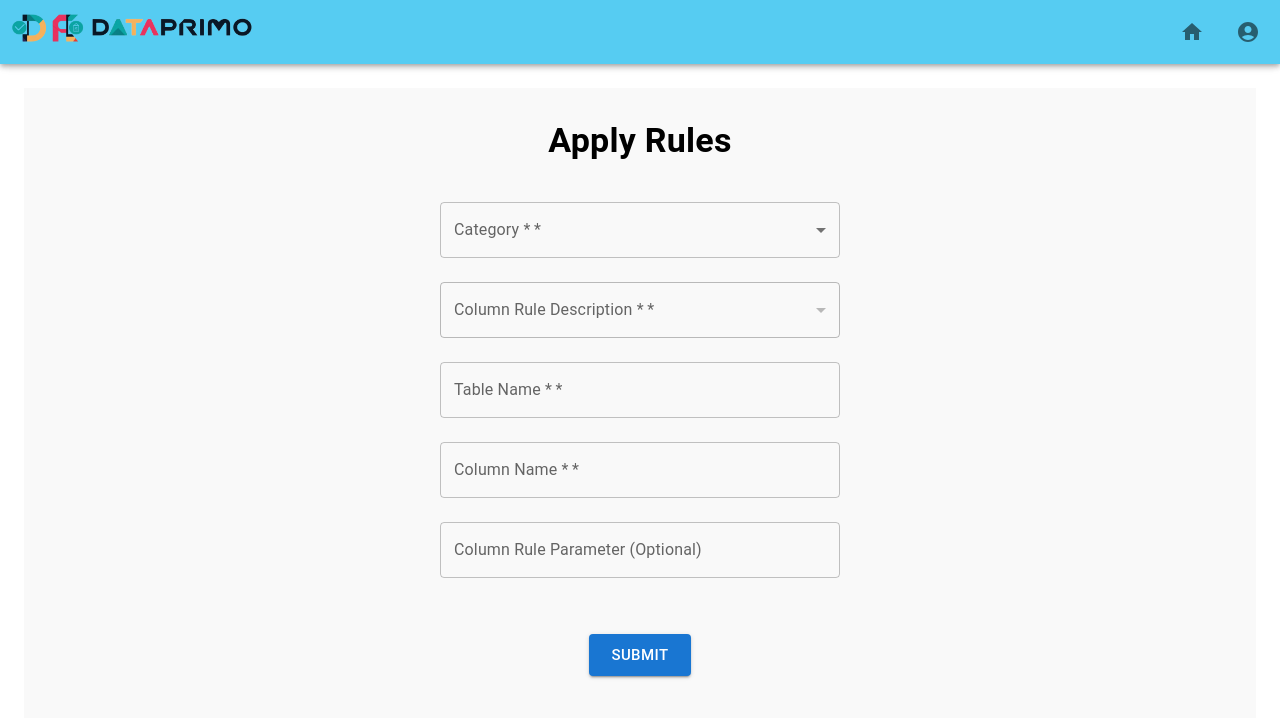
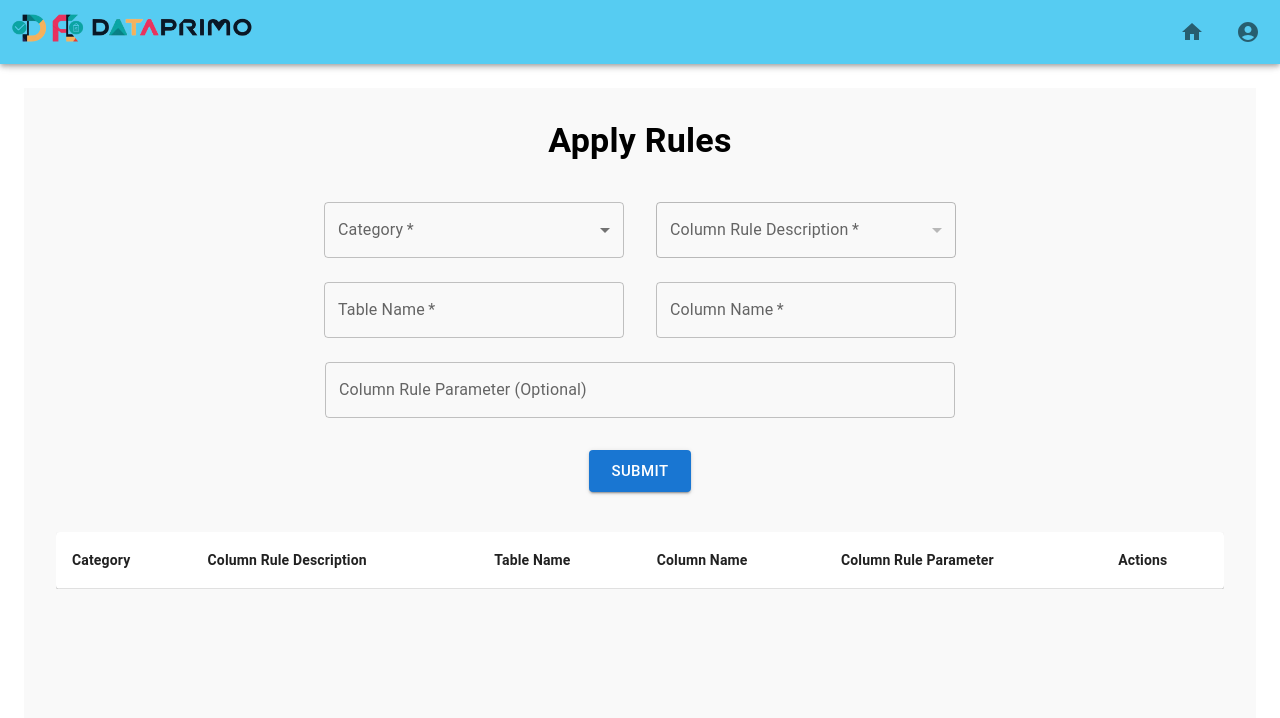
Before and after one commit to Serenity-Clicksense/data-primo, a React (Create React App) app in the folder data-primo/: page /applyRules in a window 1280 px wide. Shown: the top 718 px of the page. Built offline with nearby package versions, Linux system fonts and the light colour scheme.

Commit message:
update the pages

```diff
--- a/data-primo/package.json
+++ b/data-primo/package.json
@@ -12,6 +12,7 @@
     "axios": "^1.7.9",
     "cra-template": "1.2.0",
     "react": "^19.0.0",
+    "react-custom-scrollbar": "^1.0.0",
     "react-dom": "^19.0.0",
     "react-router": "^7.0.2",
     "react-router-dom": "^7.0.2",
--- a/data-primo/src/pages/ApplyRules.js
+++ b/data-primo/src/pages/ApplyRules.js
@@ -18,6 +18,7 @@ import {
   IconButton,
 } from "@mui/material";
 import EditIcon from "@mui/icons-material/Edit";
+import DeleteIcon from "@mui/icons-material/Delete"; // Import Delete icon
 
 // Default initial rules
 const initialRules = [
@@ -137,6 +138,29 @@ function ApplyRules() {
     setEditingIndex(index); // Set the index to indicate we're editing
   };
 
+  // Handle canceling the edit
+  const handleCancelEdit = () => {
+    // Reset the form fields and exit edit mode
+    setCategory("");
+    setRuleDescription("");
+    setTableName("");
+    setColumnName("");
+    setColumnRuleParameter("");
+    setEditingIndex(null); // Reset editing index
+  };
+
+  // Handle deleting an entry
+  const handleDelete = (index) => {
+    let updatedData = [...submittedData];
+    updatedData.splice(index, 1); // Remove the entry at the specified index
+
+    // Save updated data to localStorage
+    localStorage.setItem("submittedData", JSON.stringify(updatedData));
+
+    // Update state with the new list
+    setSubmittedData(updatedData);
+  };
+
   return (
     <Box
       display="flex"
@@ -150,10 +174,10 @@ function ApplyRules() {
       <Typography variant="h4" fontWeight="bold" mb={5}>
         Apply Rules
       </Typography>
-
+      <Box display="flex" gap={4} justifyContent="center" mb={3}>
         {/* Category Dropdown */}
-      <FormControl sx={{ width: "400px", mb: 3 }} variant="outlined" required>
-        <InputLabel id="category-label">Category *</InputLabel>
+        <FormControl sx={{ width: "300px" }} variant="outlined" required>
+          <InputLabel id="category-label">Category</InputLabel>
           <Select
             labelId="category-label"
             value={category}
@@ -169,8 +193,8 @@ function ApplyRules() {
         </FormControl>
 
         {/* Rule Description Dropdown */}
-      <FormControl sx={{ width: "400px", mb: 3 }} variant="outlined" required>
-        <InputLabel id="rule-description-label">Column Rule Description *</InputLabel>
+        <FormControl sx={{ width: "300px" }} variant="outlined" required>
+          <InputLabel id="rule-description-label">Column Rule Description</InputLabel>
           <Select
             labelId="rule-description-label"
             value={ruleDescription}
@@ -185,12 +209,15 @@ function ApplyRules() {
             ))}
           </Select>
         </FormControl>
+      </Box>
 
+      {/* Inputs in two rows */}
+      <Box display="flex" gap={4} justifyContent="center" mb={3}>
         {/* Table Name Input */}
         <TextField
-        label="Table Name *"
+          label="Table Name"
           variant="outlined"
-        sx={{ width: "400px", mb: 3 }}
+          sx={{ width: "300px" }}
           value={tableName}
           onChange={(e) => setTableName(e.target.value)}
           required
@@ -198,24 +225,26 @@ function ApplyRules() {
 
         {/* Column Name Input */}
         <TextField
-        label="Column Name *"
+          label="Column Name"
           variant="outlined"
-        sx={{ width: "400px", mb: 3 }}
+          sx={{ width: "300px" }}
           value={columnName}
           onChange={(e) => setColumnName(e.target.value)}
           required
         />
+      </Box>
 
-      {/* Column Rule Parameter Input */}
+      {/* Column Rule Parameter Input (left aligned) */}
       <TextField
         label="Column Rule Parameter (Optional)"
         variant="outlined"
-        sx={{ width: "400px", mb: 3 }}
+        sx={{ width: "630px", textAlign: "left" }} // Left aligned text
         value={columnRuleParameter}
         onChange={(e) => setColumnRuleParameter(e.target.value)}
       />
 
-      {/* Submit Button */}
+      {/* Submit and Cancel Buttons */}
+      <Box sx={{ display: "flex", gap: 2 }}>
         <Button
           variant="contained"
           color="primary"
@@ -226,26 +255,31 @@ function ApplyRules() {
           {editingIndex !== null ? "Update" : "Submit"}
         </Button>
 
-      {/* Message after submission */}
-      {isSubmitted && (
-        <Typography variant="body1" color="textSecondary" mt={4}>
-          Scroll down to see the output!
-        </Typography>
+        {editingIndex !== null && (
+          <Button
+            variant="outlined"
+            color="secondary"
+            size="large"
+            sx={{ mt: 4 }}
+            onClick={handleCancelEdit}
+          >
+            Cancel
+          </Button>
         )}
+      </Box>
 
       {/* Table to display submitted values */}
-      {isSubmitted && (
       <Box mt={5} width="100%" overflow="auto">
         <TableContainer component={Paper}>
           <Table>
             <TableHead>
-                <TableRow>
-                  <TableCell><strong>Category</strong></TableCell>
-                  <TableCell><strong>Rule Description</strong></TableCell>
-                  <TableCell><strong>Table Name</strong></TableCell>
-                  <TableCell><strong>Column Name</strong></TableCell>
-                  <TableCell><strong>Column Rule Parameter</strong></TableCell>
-                  <TableCell><strong>Actions</strong></TableCell>
+              <TableRow >
+                <TableCell sx={{fontWeight:"bold",}}>Category</TableCell>
+                <TableCell sx={{fontWeight:"bold",}}>Column Rule Description</TableCell>
+                <TableCell sx={{fontWeight:"bold",}}>Table Name</TableCell>
+                <TableCell sx={{fontWeight:"bold",}}>Column Name</TableCell>
+                <TableCell sx={{fontWeight:"bold",}}>Column Rule Parameter</TableCell>
+                <TableCell sx={{fontWeight:"bold",}}>Actions</TableCell>
               </TableRow>
             </TableHead>
             <TableBody>
@@ -255,10 +289,13 @@ function ApplyRules() {
                   <TableCell>{data.rule_description}</TableCell>
                   <TableCell>{data.table_name}</TableCell>
                   <TableCell>{data.column_name}</TableCell>
-                    <TableCell>{data.column_rule_parameter === null ? "null" : data.column_rule_parameter}</TableCell>
+                  <TableCell>{data.column_rule_parameter || "-"}</TableCell>
                   <TableCell>
                     <IconButton onClick={() => handleEdit(index)}>
                       <EditIcon />
+                    </IconButton>
+                    <IconButton onClick={() => handleDelete(index)}>
+                      <DeleteIcon />
                     </IconButton>
                   </TableCell>
                 </TableRow>
@@ -267,6 +304,12 @@ function ApplyRules() {
           </Table>
         </TableContainer>
       </Box>
+
+      {/* Submission Confirmation */}
+      {isSubmitted && (
+        <Typography color="success" variant="body1" mt={3}>
+          Your changes have been saved successfully!
+        </Typography>
       )}
     </Box>
   );
--- a/data-primo/src/pages/Home.js
+++ b/data-primo/src/pages/Home.js
@@ -57,7 +57,7 @@ function Home() {
         {/* Vision Card */}
         <Card
           sx={{
-            width: "220px", // Same width as buttons
+            width: "440px", // Same width as buttons
             height: "180px", // Same height as buttons
             boxShadow: 3,
             borderRadius: "12px",
@@ -75,27 +75,18 @@ function Home() {
           >
             Vision
           </Typography>
-          <Typography variant="body2" color="textSecondary">
+          <Typography variant="body1" color="textSecondary">
             "To be the trusted source of accurate and reliable data, empowering
             informed decisions and driving business excellence."
           </Typography>
         </Card>
 
-        {/* Tagline */}
-        <Typography
-          variant="h5"
-          fontWeight="bold"
-          textAlign="center"
-          color="textSecondary"
-          sx={{ minWidth: 200 }}
-        >
-          Your Data in Focus
-        </Typography>
+
 
         {/* Mission Card */}
         <Card
           sx={{
-            width: "220px", // Same width as buttons
+            width: "440px", // Same width as buttons
             height: "180px", // Same height as buttons
             boxShadow: 3,
             borderRadius: "12px",
@@ -113,13 +104,32 @@ function Home() {
           >
             Mission
           </Typography>
-          <Typography variant="body2" color="textSecondary">
+          <Typography variant="body1" color="textSecondary">
             "To ensure the highest standards of data integrity and accuracy
             through continuous improvement, innovative solutions, and a
             commitment to excellence in data management."
           </Typography>
         </Card>
       </Box>
+      <Box
+        display="flex"
+        justifyContent="center"
+        alignItems="center"
+        gap={4}
+        mb={5}
+      >
+        {/* Tagline */}
+          <Typography
+            variant="h5"
+            fontWeight="bold"
+            textAlign="center"
+            color="textSecondary"
+            sx={{ minWidth: 200 }}
+          >
+            Your Data in Focus
+          </Typography>
+      </Box>
+
 
       {/* Buttons Section */}
       <Box
--- a/data-primo/src/pages/SourceDatabase.js
+++ b/data-primo/src/pages/SourceDatabase.js
@@ -21,7 +21,7 @@ function SourceDatabase() {
     { name: "SQL Server", fileTypes: [".sql"] },
     { name: "Oracle Database", fileTypes: [".sql"] },
     { name: "Amazon S3", fileTypes: [".json", ".csv"] },
-    { name: "Amazon EC2", fileTypes: [".pem", ".key"] },
+    { name: "Google Cloud SQL", fileTypes: [".pem", ".key"] },
     { name: "Amazon RDS", fileTypes: [".sql"] },
   ];
 
```
Also changed, not shown: data-primo/src/pages/ManageRules.js (+71 -2 lines), 1 other file (tests, documents, lock files or other folders). Lines whose indentation alone changed are shown as unchanged.
